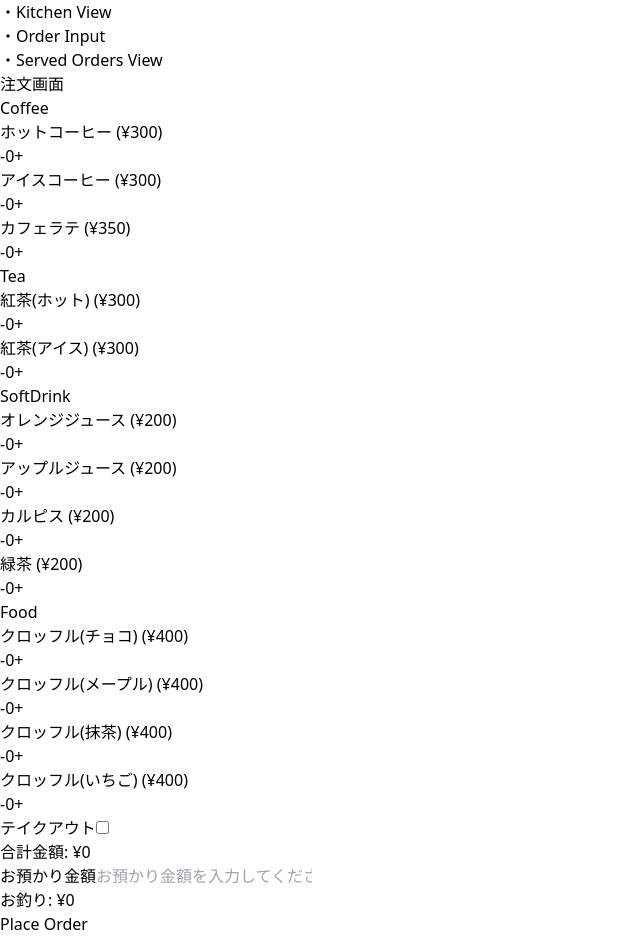
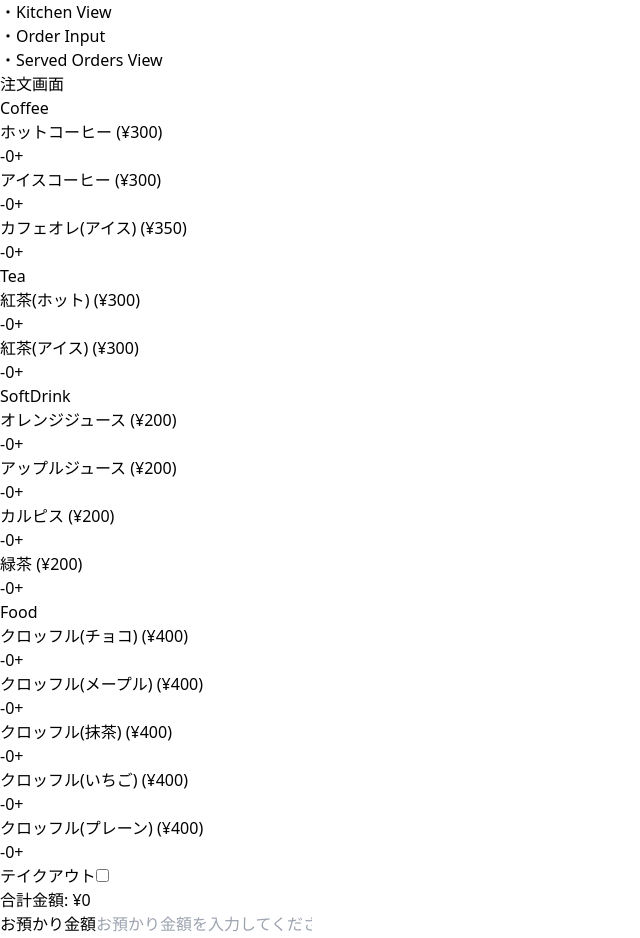
Before and after one commit to yif11/OrderingSystem, a React (Vite) app: page /order in a window 1280 px wide. Shown: the top 938 px of the page, without its empty margins (0-640 px from the left). Built offline with nearby package versions, Linux system fonts and the light colour scheme.

Commit message:
カフェラテをカフェオレに変更&&クロッフル(プレーン)を追加

```diff
--- a/server.cjs
+++ b/server.cjs
@@ -35,7 +35,7 @@ const writeMaxOrderId = (id) => fs.writeFileSync(maxOrderIdPath, id.toString(),
 const itemMapJa = {
     hotCoffee: 'ホットコーヒー',
     icedCoffee: 'アイスコーヒー',
-    caffeLatte: 'カフェラテ',
+    cafeAuLait: 'カフェオレ(アイス)',
     hotTea: '紅茶(ホット)',
     icedTea: '紅茶(アイス)',
     orangeJuice: 'オレンジジュース',
@@ -45,7 +45,8 @@ const itemMapJa = {
     chocolateCroffle: 'クロッフル(チョコ)',
     mapleCroffle: 'クロッフル(メープル)',
     greenTeaCroffle: 'クロッフル(抹茶)',
-    strawberryCroffle: 'クロッフル(いちご)'
+    strawberryCroffle: 'クロッフル(いちご)',
+    plainCroffle: 'クロッフル(プレーン)'
 };
 
 // 注文の取得
--- a/src/OrderInput.tsx
+++ b/src/OrderInput.tsx
@@ -4,7 +4,7 @@ import { addOrder } from './api/orders';
 const productPrices = {
     hotCoffee: 300,
     icedCoffee: 300,
-    caffeLatte: 350,
+    cafeAuLait: 350,
     hotTea: 300,
     icedTea: 300,
     orangeJuice: 200,
@@ -14,14 +14,15 @@ const productPrices = {
     chocolateCroffle: 400,
     mapleCroffle: 400,
     greenTeaCroffle: 400,
-    strawberryCroffle: 400
+    strawberryCroffle: 400,
+    plainCroffle: 400
 };
 
 const OrderInput: React.FC = () => {
     const [orders, setOrders] = useState({
         hotCoffee: 0,
         icedCoffee: 0,
-        caffeLatte: 0,
+        cafeAuLait: 0,
         hotTea: 0,
         icedTea: 0,
         orangeJuice: 0,
@@ -31,7 +32,8 @@ const OrderInput: React.FC = () => {
         chocolateCroffle: 0,
         mapleCroffle: 0,
         greenTeaCroffle: 0,
-        strawberryCroffle: 0
+        strawberryCroffle: 0,
+        plainCroffle: 0
     });
     const [totalPrice, setTotalPrice] = useState(0);
     const [receivedAmount, setReceivedAmount] = useState<string>(""); // 初期値を空文字に変更
@@ -87,7 +89,7 @@ const OrderInput: React.FC = () => {
         setOrders({
             hotCoffee: 0,
             icedCoffee: 0,
-            caffeLatte: 0,
+            cafeAuLait: 0,
             hotTea: 0,
             icedTea: 0,
             orangeJuice: 0,
@@ -97,7 +99,8 @@ const OrderInput: React.FC = () => {
             chocolateCroffle: 0,
             mapleCroffle: 0,
             greenTeaCroffle: 0,
-            strawberryCroffle: 0
+            strawberryCroffle: 0,
+            plainCroffle: 0
         });
         setReceivedAmount("");
         setIsTakeout(false);
@@ -149,17 +152,17 @@ const OrderInput: React.FC = () => {
                     </div>
                 </div>
                 <div className="flex justify-between items-center">
-                    <span>カフェラテ (¥{productPrices.caffeLatte})</span>
+                    <span>カフェオレ(アイス) (¥{productPrices.cafeAuLait})</span>
                     <div className="flex items-center">
                         <button
-                            onClick={() => updateOrder('caffeLatte', orders.caffeLatte - 1)}
+                            onClick={() => updateOrder('cafeAuLait', orders.cafeAuLait - 1)}
                             className="bg-red-500 text-white px-3 py-1 rounded-l"
                         >
                             -
                         </button>
-                        <span className="px-4">{orders.caffeLatte}</span>
+                        <span className="px-4">{orders.cafeAuLait}</span>
                         <button
-                            onClick={() => updateOrder('caffeLatte', orders.caffeLatte + 1)}
+                            onClick={() => updateOrder('cafeAuLait', orders.cafeAuLait + 1)}
                             className="bg-green-500 text-white px-3 py-1 rounded-r"
                         >
                             +
@@ -361,6 +364,24 @@ const OrderInput: React.FC = () => {
                         </button>
                     </div>
                 </div>
+                <div className="flex justify-between items-center">
+                    <span>クロッフル(プレーン) (¥{productPrices.plainCroffle})</span>
+                    <div className="flex items-center">
+                        <button
+                            onClick={() => updateOrder('plainCroffle', orders.plainCroffle - 1)}
+                            className="bg-red-500 text-white px-3 py-1 rounded-l"
+                        >
+                            -
+                        </button>
+                        <span className="px-4">{orders.plainCroffle}</span>
+                        <button
+                            onClick={() => updateOrder('plainCroffle', orders.plainCroffle + 1)}
+                            className="bg-green-500 text-white px-3 py-1 rounded-r"
+                        >
+                            +
+                        </button>
+                    </div>
+                </div>
             </div>
 
             {/* テイクアウトのチェックボックス */}
--- a/src/api/itemMap.ts
+++ b/src/api/itemMap.ts
@@ -1,7 +1,7 @@
 export const itemMapJa: { [key: string]: string } = {
     hotCoffee: 'ホットコーヒー',
     icedCoffee: 'アイスコーヒー',
-    caffeLatte: 'カフェラテ',
+    cafeAuLait: 'カフェオレ(アイス)',
     hotTea: '紅茶(ホット)',
     icedTea: '紅茶(アイス)',
     orangeJuice: 'オレンジジュース',
@@ -11,5 +11,6 @@ export const itemMapJa: { [key: string]: string } = {
     chocolateCroffle: 'クロッフル(チョコ)',
     mapleCroffle: 'クロッフル(メープル)',
     greenTeaCroffle: 'クロッフル(抹茶)',
-    strawberryCroffle: 'クロッフル(いちご)'
+    strawberryCroffle: 'クロッフル(いちご)',
+    plainCroffle: 'クロッフル(プレーン)'
 };
```
